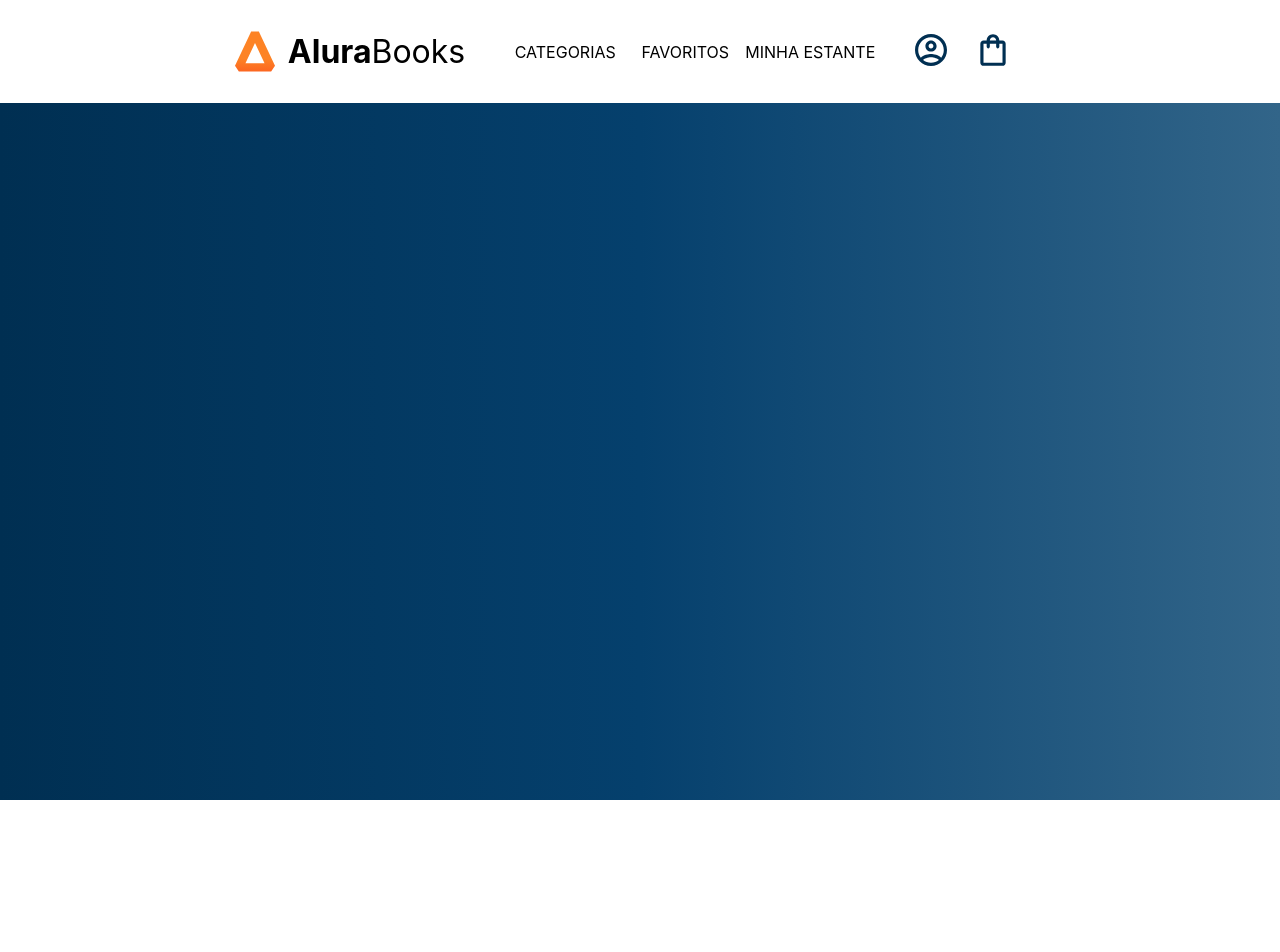
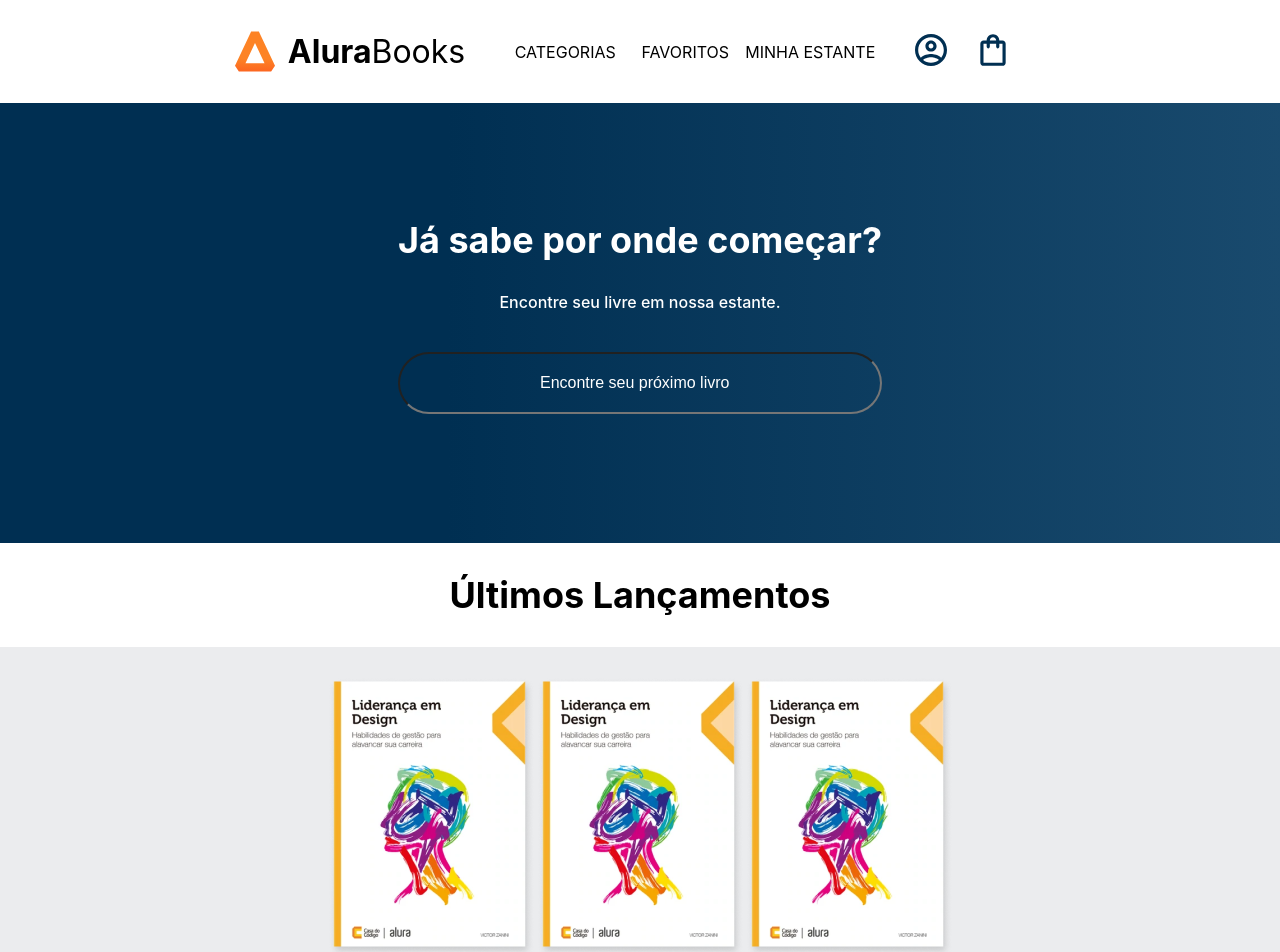
Before and after one commit to DukaSiqueira/alura-books, a React (Create React App) app: page / in a window 1280 px wide. Shown: the top 952 px of the page. Before the commit the page ends 800 px from the top, so only its background shows below. Built offline with nearby package versions, Linux system fonts and the light colour scheme.

Commit message:
Applying Props and use States

```diff
--- a/src/App.js
+++ b/src/App.js
@@ -1,16 +1,20 @@
 import Header from './components/Header';
+import Search from './components/Search';
+import LatestReleases from './components/LatestReleases';
 import styled from 'styled-components';
 
 const AppContainer = styled.div`
     width: 100vw;
     height:  100vh;
-    background-image: linear-gradient(90deg, #002F52, #05406d, #326589);
+    background-image: linear-gradient(90deg, #002F52 35%, #326589 165%);
 `
 
 function App() {
   return (
     <AppContainer>
-      <Header/>
+      <Header />
+      <Search />
+      <LatestReleases />
     </AppContainer>
   );
 }
--- /dev/null
+++ b/src/components/Input/index.js
@@ -0,0 +1,20 @@
+import styled from "styled-components";
+
+const Input = styled.input`
+    order: 1px solid #FFF;
+    background: transparent;
+    border 1px solid #FFF;
+    padding: 20px 140px;
+    border-radius: 50px;
+    width: 200px;
+    color: #FFF;
+    font-size: 16px;
+    margin-bottom: 10px;
+
+    &::placeholder {
+        color: #FFF;
+        font-size: 16px;
+    }
+`
+
+export default Input;
--- /dev/null
+++ b/src/components/LatestReleases/dataLatestReleases.js
@@ -0,0 +1,19 @@
+import Livro from '../../images/livro.png';
+
+export const books = [
+    {
+        id: 1,
+        name: 'Liderança em Design',
+        src: Livro
+    },
+    {
+        id: 2,
+        name: 'Livro 2',
+        src: Livro
+    },
+    {
+        id: 3,
+        name: 'Em busca de algo',
+        src: Livro
+    }
+];
--- /dev/null
+++ b/src/components/LatestReleases/index.js
@@ -0,0 +1,34 @@
+import { books } from './dataLatestReleases';
+import styled from 'styled-components';
+import { Title } from '../Title';
+
+
+const LatestReleasesContainer = styled.section`
+    background-color: #EBECEE;
+    padding-bottom 20px;
+    display: flex;
+    flex-direction: column;
+`
+
+const NewBooksContainer = styled.div`
+    margin-top: 30px;
+    display: flex;
+    width: 100%;
+    justify-content: center;
+    cursor: pointer;
+`
+
+function LatestReleases() {
+    return (
+        <LatestReleasesContainer>
+            <Title color="#000">Últimos Lançamentos</Title>
+            <NewBooksContainer>
+                { books.map( book => (
+                    <img src={book.src} alt='Book'/>
+                ))}
+            </NewBooksContainer>
+        </LatestReleasesContainer>
+    );
+}
+
+export default LatestReleases;
--- /dev/null
+++ b/src/components/Search/dataSearch.js
@@ -0,0 +1,20 @@
+import Livro from '../../images/livro.png';
+import Livro2 from '../../images/livro2.png';
+
+export const books = [
+    {
+        id: 1,
+        name: 'Liderança em Design',
+        src: Livro
+    },
+    {
+        id: 2,
+        name: 'Livro 2',
+        src: Livro2
+    },
+    {
+        id: 3,
+        name: 'Em busca de algo',
+        src: Livro2
+    }
+];
--- /dev/null
+++ b/src/components/Search/index.js
@@ -0,0 +1,75 @@
+import Input from '../Input';
+import styled from 'styled-components';
+import { useState } from 'react';
+import { books } from './dataSearch'
+
+const SearchContainer = styled.section`
+    background-image: linear-gradient(90deg, #002F52 35%, #326589 165%);
+    color: #FFF;
+    text-align: center;
+    padding: 85px 0;
+    height: 270px;
+    width: 100%;
+`
+
+const Title = styled.h2`
+    color: #FFF;
+    font-size: 36px;
+    text-align: center;
+    width: 100%;
+`
+
+const SubTitle = styled.h3`
+    font-size: 16px;
+    font-weight: 500;
+    margin-bottom: 40px;
+`
+
+const Result = styled.div`
+    display: flex;
+    justify-content: center;
+    align-items: center;
+    margin-bottom: 20px;
+    cursor: pointer;
+
+    p {
+        width: 200px;
+    }
+
+    img {
+        width: 100px
+    }
+
+    &:hover {
+        border: 1px solid white;
+    }
+`
+
+function Search() {
+    // 1º Nome do Estado | 2º Setter
+    const [booksSearched, setBooksSearched] = useState([]);
+
+    return (
+        <SearchContainer>
+            <Title>Já sabe por onde começar?</Title>
+            <SubTitle>Encontre seu livre em nossa estante.</SubTitle>
+            <Input
+                placeholder="Encontre seu próximo livro"
+                onBlur={event => {
+                    const typedText = event.target.value;
+                    const resultSearch = books.filter(
+                        book => book.name.includes(typedText));
+                    setBooksSearched(resultSearch);
+                }}
+            />
+            { booksSearched.map( book => (
+                <Result>
+                    <img src={book.src} alt='Book'/>
+                    <p>{book.name}</p>
+                </Result>
+            )) }
+        </SearchContainer>
+    );
+}
+
+export default Search;
--- /dev/null
+++ b/src/components/Title/index.js
@@ -0,0 +1,11 @@
+import styled from "styled-components";
+
+export const Title = styled.h2`
+    width: 100%;
+    padding: 30px 0;
+    background-color: #FFF;
+    color: ${props => props.color || '#EB9B00'};
+    font-size: 36px;
+    text-align: center;
+    margin: 0;
+`
```
Also changed, not shown: 1 other file (tests, documents, lock files or other folders).
